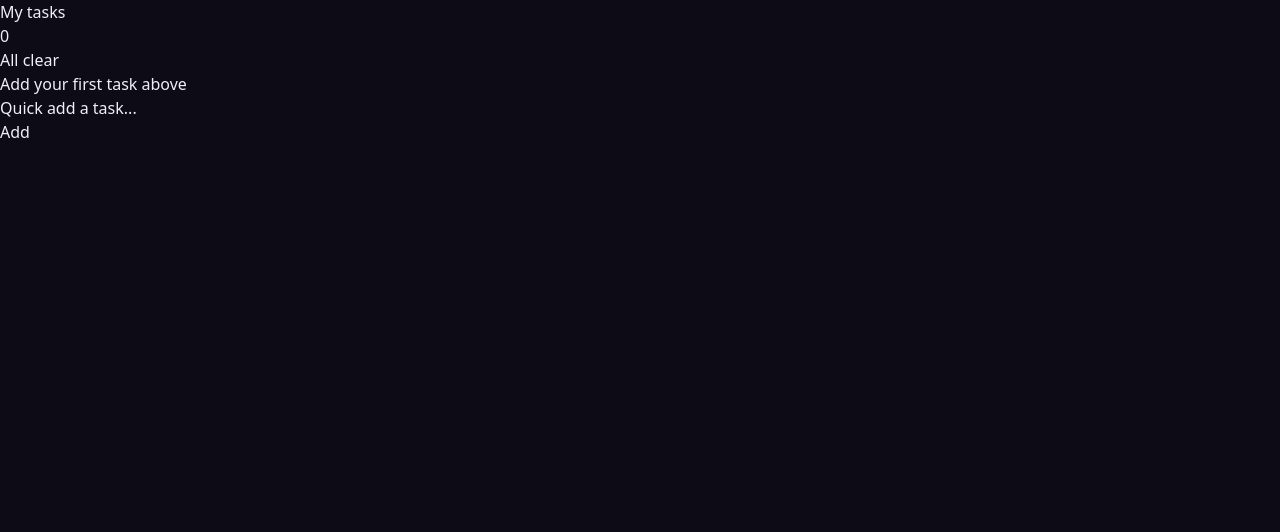
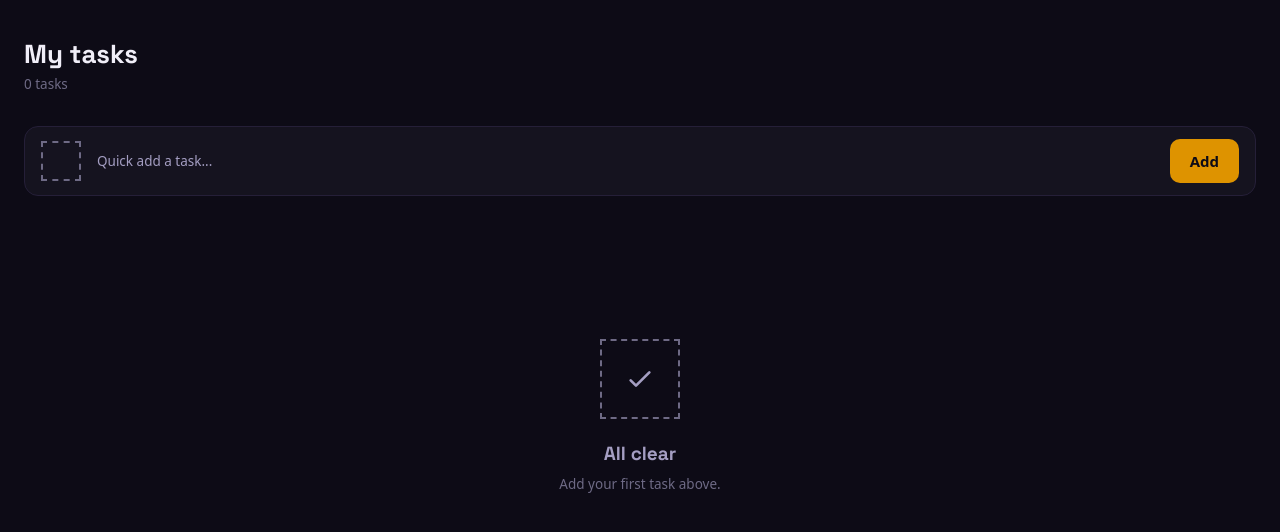
Before and after one commit to rr-sk-dev/zelvo-fe, an Angular app: page /tasks in a window 1280 px wide. Shown: the top 532 px of the page. Built offline with nearby package versions, Linux system fonts and the light colour scheme.

Commit message:
💄 tasks empty list state

```diff
--- a/src/app/tasks/tasks-counter/tasks-counter.html
+++ b/src/app/tasks/tasks-counter/tasks-counter.html
@@ -1 +1 @@
-<p>{{ tasksService.tasks().length }}</p>
+<p class="mt-1 type-body text-muted">{{ label() }}</p>
--- a/src/app/tasks/tasks-counter/tasks-counter.ts
+++ b/src/app/tasks/tasks-counter/tasks-counter.ts
@@ -1,4 +1,4 @@
-import { Component, inject } from '@angular/core';
+import { Component, computed, inject } from '@angular/core';
 import { TasksService } from '../tasks.service';
 
 @Component({
@@ -8,5 +8,10 @@ import { TasksService } from '../tasks.service';
   styleUrl: './tasks-counter.css',
 })
 export class TasksCounter {
-  tasksService = inject(TasksService);
+  private readonly tasksService = inject(TasksService);
+
+  protected readonly label = computed(() => {
+    const count = this.tasksService.tasks().length;
+    return `${count} ${count === 1 ? 'task' : 'tasks'}`;
+  });
 }
--- a/src/app/tasks/tasks-list/tasks-list.html
+++ b/src/app/tasks/tasks-list/tasks-list.html
@@ -3,8 +3,22 @@
     #{{ $index }}:{{ task.title }}
   }
 } @else {
-  <section>
-    <p>All clear</p>
-    <p>Add your first task above</p>
+  <section class="flex min-h-[55dvh] flex-col items-center justify-center text-center">
+    <app-dashed-circle [size]="80">
+      <svg
+        class="h-8 w-8 text-secondary"
+        viewBox="0 0 24 24"
+        fill="none"
+        stroke="currentColor"
+        stroke-width="2"
+        stroke-linecap="round"
+        stroke-linejoin="round"
+        aria-hidden="true"
+      >
+        <path d="M5 13l4 4L19 7" />
+      </svg>
+    </app-dashed-circle>
+    <p class="mt-6 type-modal-title text-secondary">All clear</p>
+    <p class="mt-2 type-body text-muted">Add your first task above.</p>
   </section>
 }
--- a/src/app/tasks/tasks-list/tasks-list.ts
+++ b/src/app/tasks/tasks-list/tasks-list.ts
@@ -1,9 +1,10 @@
 import { Component, inject } from '@angular/core';
+import { DashedCircle } from '../../../shared/dashed-circle/dashed-circle';
 import { TasksService } from '../tasks.service';
 
 @Component({
   selector: 'app-tasks-list',
-  imports: [],
+  imports: [DashedCircle],
   templateUrl: './tasks-list.html',
   styleUrl: './tasks-list.css',
 })
--- a/src/app/tasks/tasks.html
+++ b/src/app/tasks/tasks.html
@@ -1,11 +1,25 @@
-<h1>My tasks</h1>
-<app-tasks-counter></app-tasks-counter>
-<app-tasks-list></app-tasks-list>
+<div class="min-h-dvh px-6 pt-10">
+  <header>
+    <h1 class="type-page-title text-primary">My tasks</h1>
+    <app-tasks-counter></app-tasks-counter>
+  </header>
 
-<section>
-  <p>Quick add a task...</p>
-  <button (click)="addTask()">Add</button>
-</section>
+  <section
+    class="mt-8 flex items-center gap-4 rounded-card border border-default bg-card px-4 py-3"
+  >
+    <app-dashed-circle [size]="40" aria-hidden="true"></app-dashed-circle>
+    <p class="flex-1 type-body text-secondary">Quick add a task...</p>
+    <button
+      type="button"
+      (click)="addTask()"
+      class="rounded-field bg-accent px-5 py-3 type-task-title font-semibold text-background focus-visible:focus-ring"
+    >
+      Add
+    </button>
+  </section>
+
+  <app-tasks-list></app-tasks-list>
+</div>
 
 @if (showCreate()) {
   <div class="scrim" (click)="closeCreate()"></div>
--- a/src/app/tasks/tasks.ts
+++ b/src/app/tasks/tasks.ts
@@ -1,4 +1,5 @@
 import { Component, signal } from '@angular/core';
+import { DashedCircle } from '../../shared/dashed-circle/dashed-circle';
 import { TasksCounter } from './tasks-counter/tasks-counter';
 import { TasksCreate } from './tasks-create/tasks-create';
 import { TasksList } from './tasks-list/tasks-list';
@@ -9,7 +10,7 @@ export interface Task {
 
 @Component({
   selector: 'app-tasks',
-  imports: [TasksCounter, TasksList, TasksCreate],
+  imports: [TasksCounter, TasksList, TasksCreate, DashedCircle],
   templateUrl: './tasks.html',
   styleUrl: './tasks.css',
 })
--- /dev/null
+++ b/src/shared/dashed-circle/dashed-circle.ts
@@ -0,0 +1,24 @@
+import { Component, input } from '@angular/core';
+
+@Component({
+  selector: 'app-dashed-circle',
+  template: '<ng-content />',
+  styles: `
+    :host {
+      display: inline-flex;
+      flex-shrink: 0;
+      align-items: center;
+      justify-content: center;
+      box-sizing: border-box;
+      border: 2px dashed var(--text-muted);
+      border-radius: var(--radius-pill);
+    }
+  `,
+  host: {
+    '[style.width.px]': 'size()',
+    '[style.height.px]': 'size()',
+  },
+})
+export class DashedCircle {
+  readonly size = input(40);
+}
```
